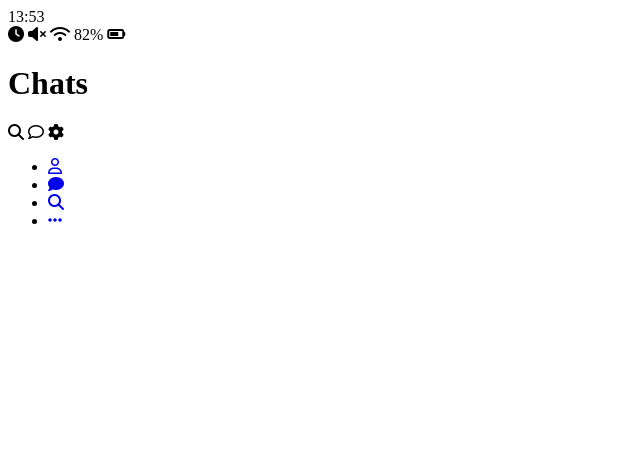
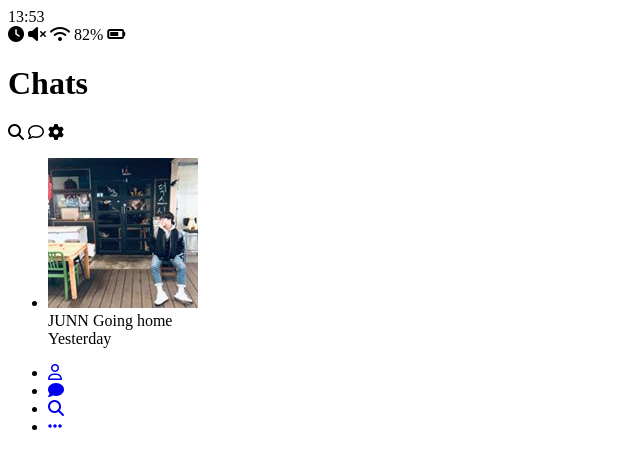
Before and after one commit to toodox/kakao_clone_v2_junn, a plain HTML site: page index.html in a window 1280 px wide. Shown: the whole page, without its empty margins (0-640 px from the left). Drawn offline with Linux system fonts and the light colour scheme.

Commit message:
#1.4 끝
+ 이미지 삽입 방법
+ 클래스 하위, 상위 표시법(chat/chats)

```diff
--- a/index.html
+++ b/index.html
@@ -50,6 +50,27 @@
       </span>
     </div>
     </header>
+    <main class="chats">
+      <ul class="chats__list">
+        <li class="chats__chat chat">
+          <div class="chat__column">
+            <img src="images/profile.jpg" class="chat__avatar">
+            <!--폴더나 파일명은 무조건 소문자로-->
+            <div class="chat__content">
+              <span class="chat__username">
+                JUNN
+              </span>
+              <span class="chat__preview">
+                Going home
+              </span>
+            </div>
+          </div>
+          <div class="chat__column">
+            <span class="chat__timestamp">Yesterday</span>
+          </div>
+        </li>
+      </ul>
+    </main>
     <nav class="nav">
       <!--네비게이션 바 태그 nav 생성-->
       <ul class="nav__list">
```
Also changed, not shown: images/profile.jpg (added).
